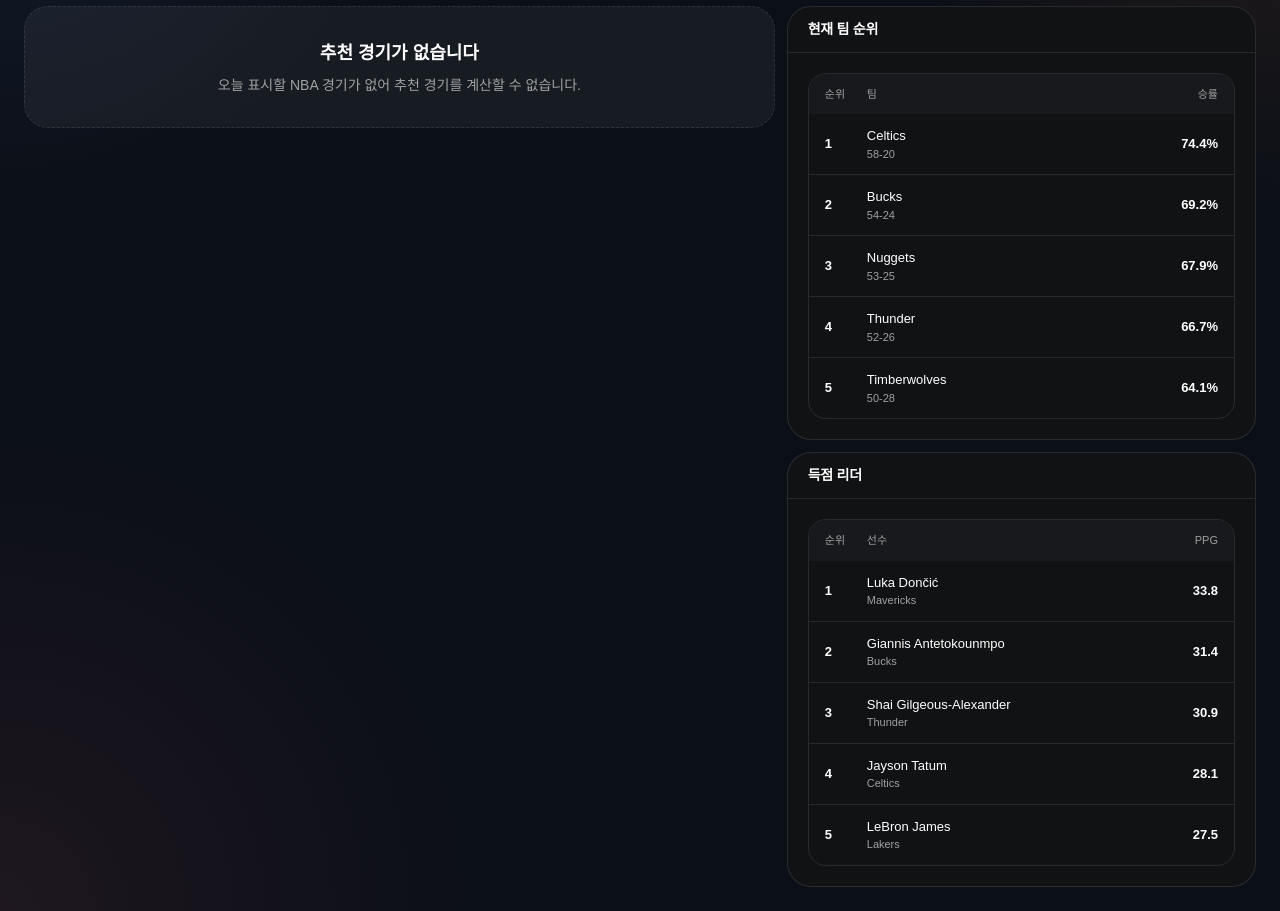
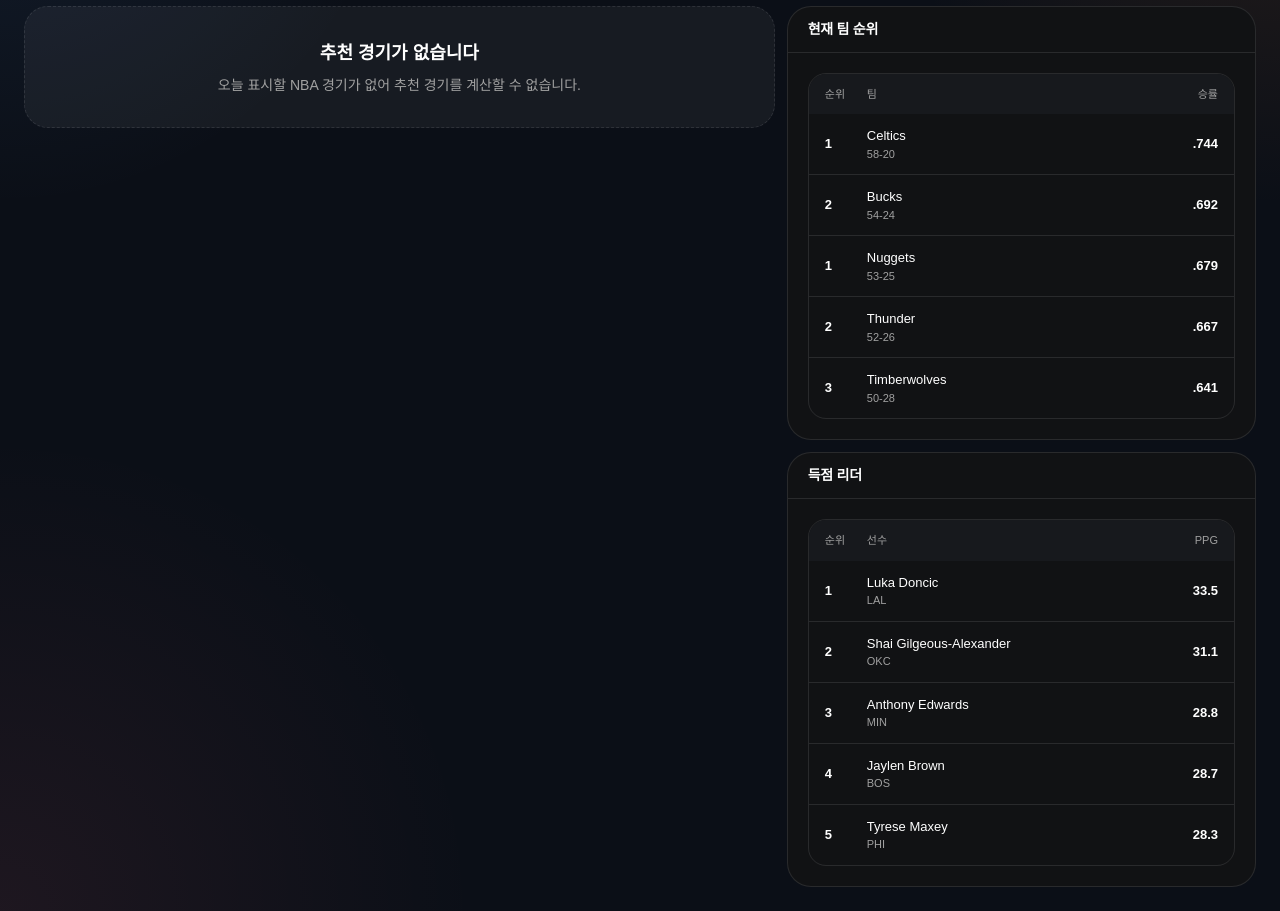
Before and after one commit to Ryuintae/nba-game-picker, a Next.js app: page / in a window 1280 px wide. Shown: the part 200-1111 px from the top of the page. Built offline with nearby package versions, Linux system fonts and the light colour scheme; no server answers.

Commit message:
홈 화면에 실제 순위와 리더 데이터 적용

```diff
--- a/src/app/page.tsx
+++ b/src/app/page.tsx
@@ -5,11 +5,18 @@
 import ScoringLeadersTable from "@/features/nba/components/home/ScoringLeadersTable";
 
 import { getTodayGamesWithArtwork } from "@/features/nba/api/get-today-games-with-artwork";
+import { getScoringLeaders } from "@/features/nba/api/espn/get-scoring-leaders";
+import { getTeamStandings } from "@/features/nba/api/espn/get-team-standings";
 import { scoringLeaders } from "@/features/nba/data/home/scoring-leaders";
 import { teamRankings } from "@/features/nba/data/home/team-rankings";
 
 import type { GameListItem } from "@/features/nba/types/game";
-import type { FeaturedGame, HomeGameCard } from "@/features/nba/types/home";
+import type {
+    FeaturedGame,
+    HomeGameCard,
+    ScoringLeader,
+    TeamRanking,
+} from "@/features/nba/types/home";
 
 function mapGameListItemToHomeGameCard(game: GameListItem): HomeGameCard {
 
@@ -66,17 +73,46 @@
 
 export default async function HomePage() {
     let todayGames: GameListItem[] = [];
+    let standings: TeamRanking[] = teamRankings;
+    let leaders: ScoringLeader[] = scoringLeaders;
 
-    try {
-        todayGames = await getTodayGamesWithArtwork();
-    } catch (error) {
-        console.error("[HomePage] failed to fetch today games:", error);
+    const [todayGamesResult, standingsResult, leadersResult] =
+        await Promise.allSettled([
+            getTodayGamesWithArtwork(),
+            getTeamStandings(),
+            getScoringLeaders(),
+        ]);
+
+    if (todayGamesResult.status === "fulfilled") {
+        todayGames = todayGamesResult.value;
+    } else {
+        console.error(
+            "[HomePage] failed to fetch today games:",
+            todayGamesResult.reason
+        );
+    }
+
+    if (standingsResult.status === "fulfilled") {
+        standings = standingsResult.value;
+    } else {
+        console.error(
+            "[HomePage] failed to fetch team standings:",
+            standingsResult.reason
+        );
+    }
+
+    if (leadersResult.status === "fulfilled") {
+        leaders = leadersResult.value;
+    } else {
+        console.error(
+            "[HomePage] failed to fetch scoring leaders:",
+            leadersResult.reason
+        );
     }
 
     const homeGames = todayGames.map(mapGameListItemToHomeGameCard);
     const featuredGame = getFeaturedGame(todayGames);
-    console.log("[HomePage] todayGames:", todayGames);
-    console.log("[HomePage] featuredGame:", featuredGame);
+
     return (
         <main className="relative min-h-screen overflow-hidden bg-[#f7f3ea] text-neutral-950 dark:bg-[#0b0f17] dark:text-white">
             <div className="pointer-events-none absolute inset-0">
@@ -108,11 +144,11 @@
 
                     <div className="grid gap-3">
                         <div id="rankings">
-                            <RankingTable teams={teamRankings} />
+                            <RankingTable teams={standings} />
                         </div>
 
                         <div id="leaders">
-                            <ScoringLeadersTable players={scoringLeaders} />
+                            <ScoringLeadersTable players={leaders} />
                         </div>
                     </div>
                 </section>
--- a/src/features/nba/data/home/scoring-leaders.ts
+++ b/src/features/nba/data/home/scoring-leaders.ts
@@ -1,9 +1,54 @@
 import type { ScoringLeader } from "../../types/home";
 
 export const scoringLeaders: ScoringLeader[] = [
-    { rank: 1, name: "Luka Dončić", team: "Mavericks", ppg: 33.8 },
-    { rank: 2, name: "Giannis Antetokounmpo", team: "Bucks", ppg: 31.4 },
-    { rank: 3, name: "Shai Gilgeous-Alexander", team: "Thunder", ppg: 30.9 },
-    { rank: 4, name: "Jayson Tatum", team: "Celtics", ppg: 28.1 },
-    { rank: 5, name: "LeBron James", team: "Lakers", ppg: 27.5 },
+    {
+        rank: 1,
+        name: "Luka Doncic",
+        team: "LAL",
+        position: "G",
+        gamesPlayed: 64,
+        ppg: 33.5,
+        apg: 8.3,
+        rpg: 7.7,
+    },
+    {
+        rank: 2,
+        name: "Shai Gilgeous-Alexander",
+        team: "OKC",
+        position: "G",
+        gamesPlayed: 68,
+        ppg: 31.1,
+        apg: 6.6,
+        rpg: 4.3,
+    },
+    {
+        rank: 3,
+        name: "Anthony Edwards",
+        team: "MIN",
+        position: "G",
+        gamesPlayed: 61,
+        ppg: 28.8,
+        apg: 3.7,
+        rpg: 5.0,
+    },
+    {
+        rank: 4,
+        name: "Jaylen Brown",
+        team: "BOS",
+        position: "G",
+        gamesPlayed: 71,
+        ppg: 28.7,
+        apg: 5.1,
+        rpg: 6.9,
+    },
+    {
+        rank: 5,
+        name: "Tyrese Maxey",
+        team: "PHI",
+        position: "G",
+        gamesPlayed: 70,
+        ppg: 28.3,
+        apg: 6.6,
+        rpg: 4.1,
+    },
 ];
--- a/src/features/nba/data/home/team-rankings.ts
+++ b/src/features/nba/data/home/team-rankings.ts
@@ -1,9 +1,49 @@
 import type { TeamRanking } from "../../types/home";
 
 export const teamRankings: TeamRanking[] = [
-    { rank: 1, team: "Celtics", record: "58-20", winRate: "74.4%" },
-    { rank: 2, team: "Bucks", record: "54-24", winRate: "69.2%" },
-    { rank: 3, team: "Nuggets", record: "53-25", winRate: "67.9%" },
-    { rank: 4, team: "Thunder", record: "52-26", winRate: "66.7%" },
-    { rank: 5, team: "Timberwolves", record: "50-28", winRate: "64.1%" },
+    {
+        rank: 1,
+        team: "Celtics",
+        abbreviation: "BOS",
+        conference: "east",
+        record: "58-20",
+        winRate: ".744",
+        gamesBehind: "-",
+    },
+    {
+        rank: 2,
+        team: "Bucks",
+        abbreviation: "MIL",
+        conference: "east",
+        record: "54-24",
+        winRate: ".692",
+        gamesBehind: "4",
+    },
+    {
+        rank: 1,
+        team: "Nuggets",
+        abbreviation: "DEN",
+        conference: "west",
+        record: "53-25",
+        winRate: ".679",
+        gamesBehind: "-",
+    },
+    {
+        rank: 2,
+        team: "Thunder",
+        abbreviation: "OKC",
+        conference: "west",
+        record: "52-26",
+        winRate: ".667",
+        gamesBehind: "1",
+    },
+    {
+        rank: 3,
+        team: "Timberwolves",
+        abbreviation: "MIN",
+        conference: "west",
+        record: "50-28",
+        winRate: ".641",
+        gamesBehind: "3",
+    },
 ];
```
